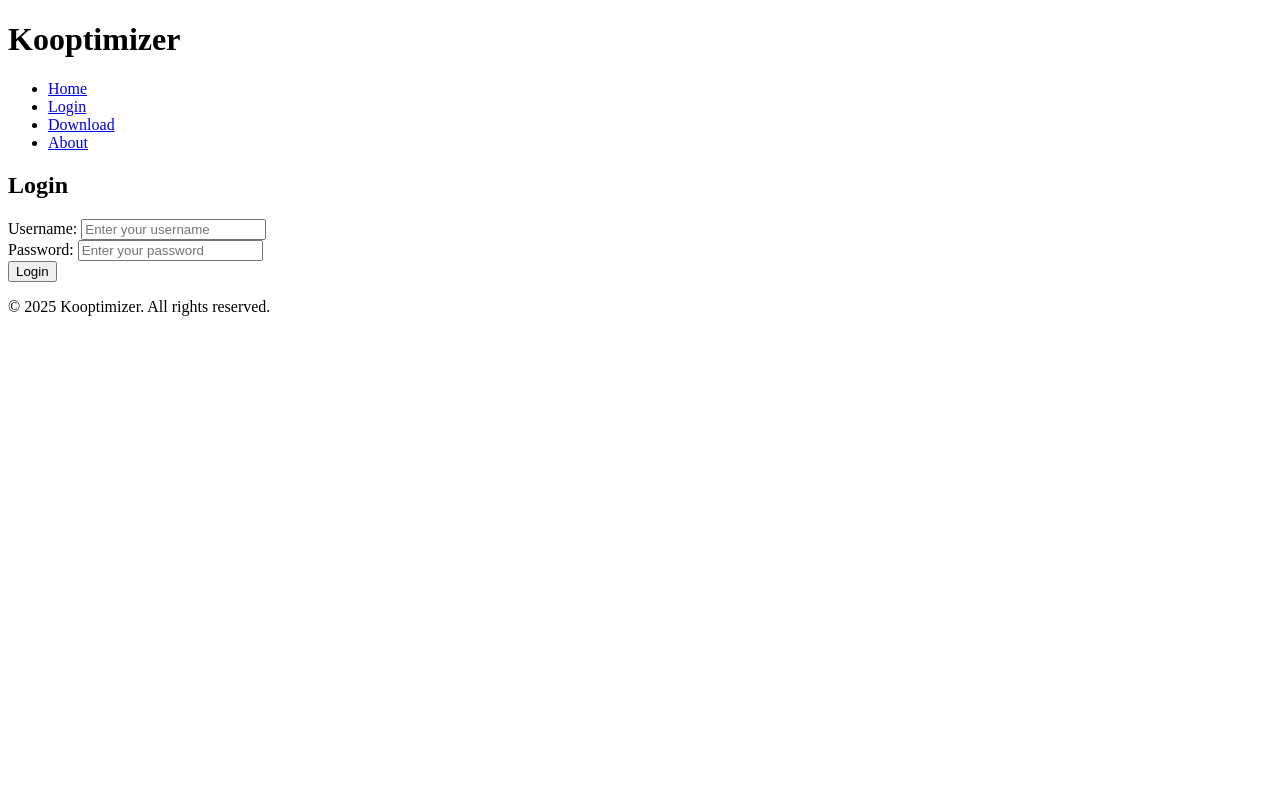
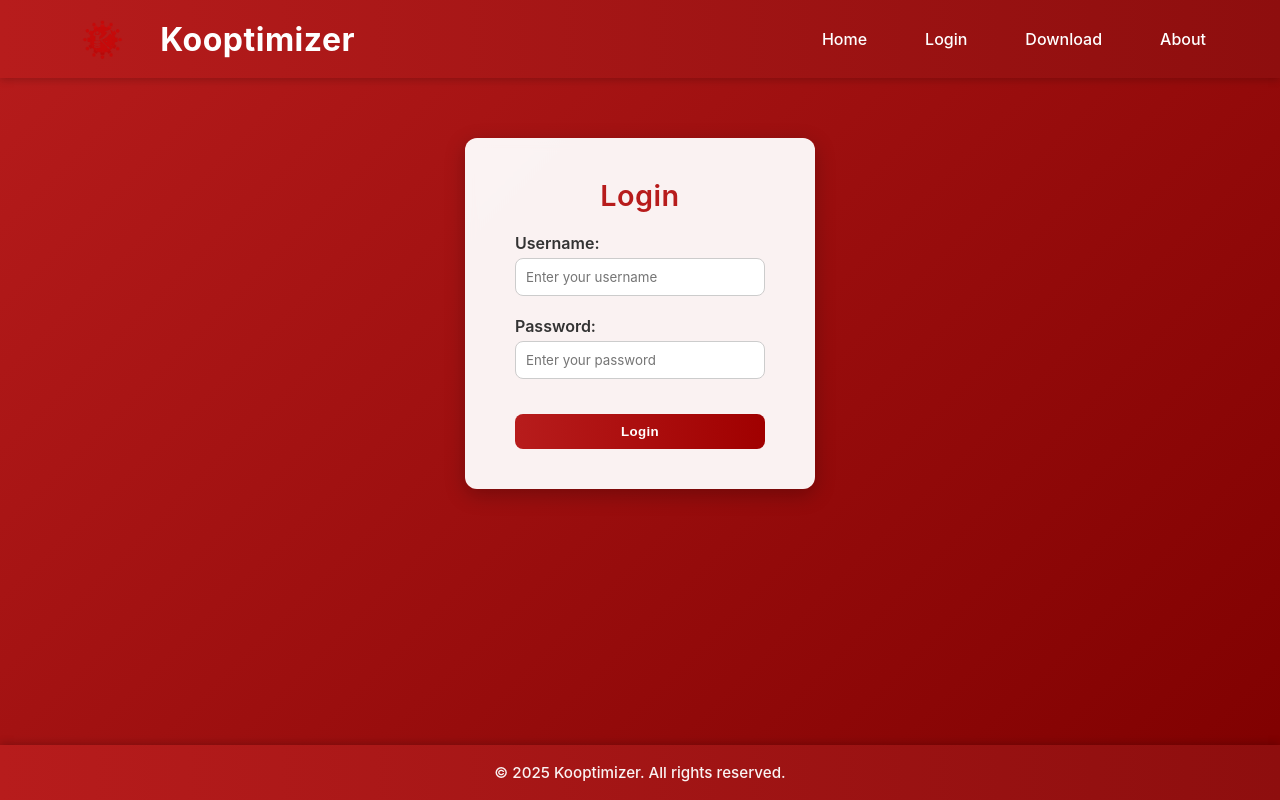
Before and after one commit to hxrthe/Kooptimizer, a Django app: page / in a window 1280 px wide. Run offline with Django 5.2, Linux system fonts and the light colour scheme; some libraries are stand-ins or nearby versions.

Commit message:
Files modification resolved to merge.

```diff
--- a/kooptimizer/settings.py
+++ b/kooptimizer/settings.py
@@ -120,9 +120,11 @@ USE_TZ = True
 
 # Static files (CSS, JavaScript, Images)
 # https://docs.djangoproject.com/en/5.2/howto/static-files/
+import os
 
-STATIC_URL = 'static/'
+STATIC_URL = '/static/'
 STATICFILES_DIRS = [BASE_DIR / 'static']
+
 
 # Default primary key field type
 # https://docs.djangoproject.com/en/5.2/ref/settings/#default-auto-field
--- a/templates/base.html
+++ b/templates/base.html
@@ -1,4 +1,6 @@
+
 {% load static %}
+
 <!DOCTYPE html>
 <html lang="en">
 <head>
@@ -7,7 +9,7 @@
 
     <title>{% block title %}Kooptimizer{% endblock %}</title>
 
-    <link href="{% static 'css/style.css' %}" rel="stylesheet">
+    <link href="{% static 'frontend/base.css' %}" rel="stylesheet">
 
     {% block extra_head %}{% endblock %}
 
@@ -15,7 +17,10 @@
 <body>
 
     <header>
-        <h1>Kooptimizer</h1>
+        <div class="logo-title">
+            <img src="{% static 'frontend/images/Logo.png' %}" alt="Kooptimizer Logo" class="logo">
+            <h1>Kooptimizer</h1>
+        </div>
         <nav>
             <ul>
                 <li><a href="{% url 'home'%}">Home</a></li>
@@ -24,7 +29,8 @@
                 <li><a href="{% url 'about'%}">About</a></li>
             </ul>
         </nav>
-    </header>
+</header>
+
     <main>
         {% block content %}
         {% endblock %}
--- a/templates/login.html
+++ b/templates/login.html
@@ -18,7 +18,7 @@
         {% endfor %}
     {% endif %}
     <script src="https://www.google.com/recaptcha/api.js" async defer></script>
-    <script type="module" src="{% static 'js/main.js' %}" defer></script>
+    <link rel="stylesheet" href="{% static 'frontend/login.css' %}">
 
     <section id="login">
         <h2>Login</h2>
```
